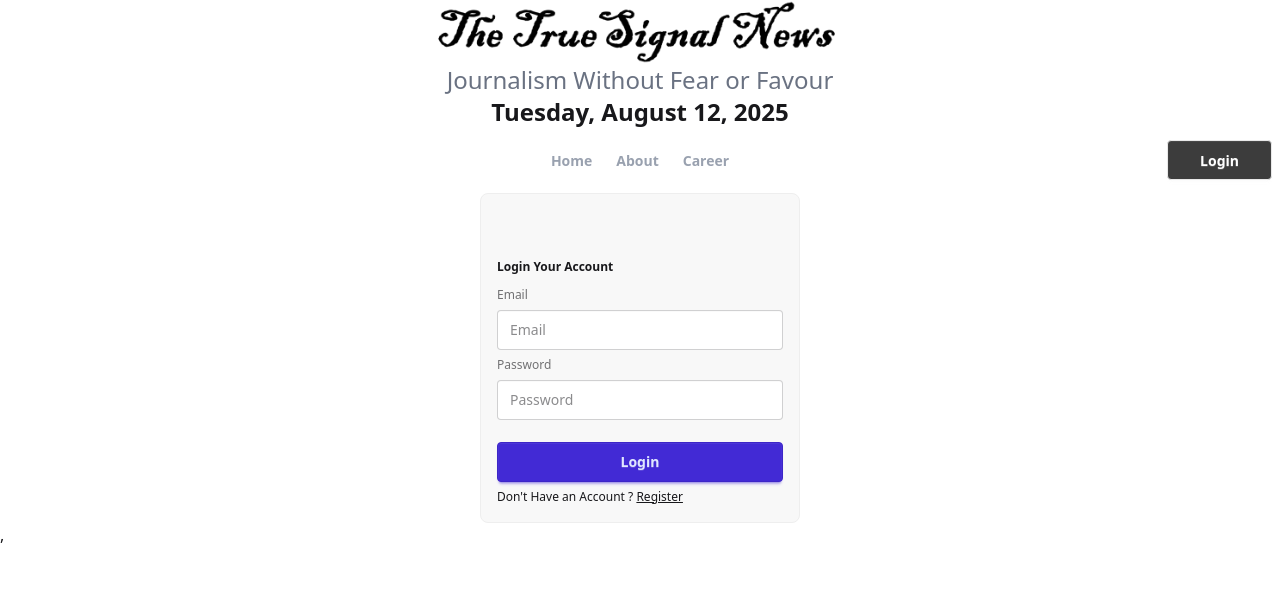
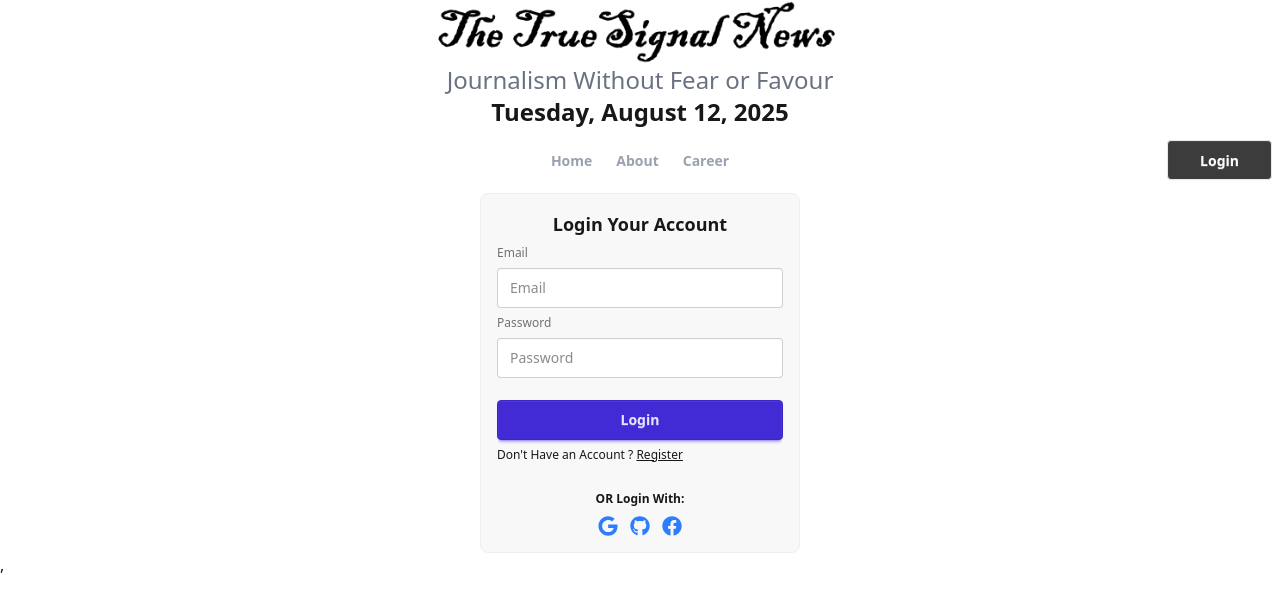
Before and after one commit to RoyShanto/TrueSignal-News, a React (Vite) app: page /auth/login in a window 1280 px wide. Shown: the top 612 px of the page. Built offline with nearby package versions, Linux system fonts and the light colour scheme; no server answers.

Commit message:
some updated

```diff
--- a/src/pages/Login/Login.jsx
+++ b/src/pages/Login/Login.jsx
@@ -1,9 +1,10 @@
 import { useContext } from 'react';
 import { Link, useNavigate } from 'react-router';
 import { AuthContext } from '../../provider/AuthProvider';
+import { FaFacebook, FaGithub, FaGoogle } from 'react-icons/fa';
 
 const Login = () => {
-    const { setUser, signInUser } = useContext(AuthContext)
+    const { setUser, signInUser, signInWithGoogle } = useContext(AuthContext)
     const navigate = useNavigate()
 
     const handleLogin = (e) => {
@@ -20,13 +21,23 @@ const Login = () => {
             .catch((error) => {
                 console.log(error.message)
             });
+    }
 
+    const handleGoogleLogin = () => {
+        signInWithGoogle()
+            .then((result) => {
+                console.log(result)
+                setUser(result.user)
+                navigate('/')
+            }).catch((error) => {
+                console.log(error.message)
+            });
     }
 
     return (
         <div className='flex justify-center'>
             <form onSubmit={handleLogin} className="fieldset bg-base-200 border-base-300 rounded-box w-xs border p-4">
-                <legend className="fieldset-legend text-center pt-12">Login Your Account</legend>
+                <legend className="font-bold text-lg text-center">Login Your Account</legend>
 
                 <label className="label">Email</label>
                 <input name='email' type="email" className="input" placeholder="Email" />
@@ -36,7 +47,19 @@ const Login = () => {
 
                 <button type='submit' className="btn btn-primary mt-4">Login</button>
                 <p>Don't Have an Account ? <Link to={'/auth/register'} className='underline'>Register</Link></p>
+
+                <div className='text-center pt-5'>
+                    <p className='font-semibold pb-2'>OR Login With: </p>
+                    <div className='flex justify-center space-x-3 text-xl'>
+                        <FaGoogle onClick={handleGoogleLogin} className='text-blue-500' />
+                        <FaGithub className='text-blue-500' />
+                        <FaFacebook className='text-blue-500' />
+                    </div>
+                </div>
+
+
             </form>
+
         </div>
     );
 };
--- a/src/pages/Register/Register.jsx
+++ b/src/pages/Register/Register.jsx
@@ -36,7 +36,7 @@ const Register = () => {
     return (
         <div className='flex justify-center m-10'>
             <form onSubmit={handleRegister} className="fieldset bg-base-200 border-base-300 rounded-box w-xs border p-4">
-                <legend className=" text-center ">Register Your Account</legend>
+                <legend className="font-bold text-lg text-center">Register Your Account</legend>
 
                 <label className="label">Name</label>
                 <input name='name' type="text" className="input" placeholder="Name" />
```
